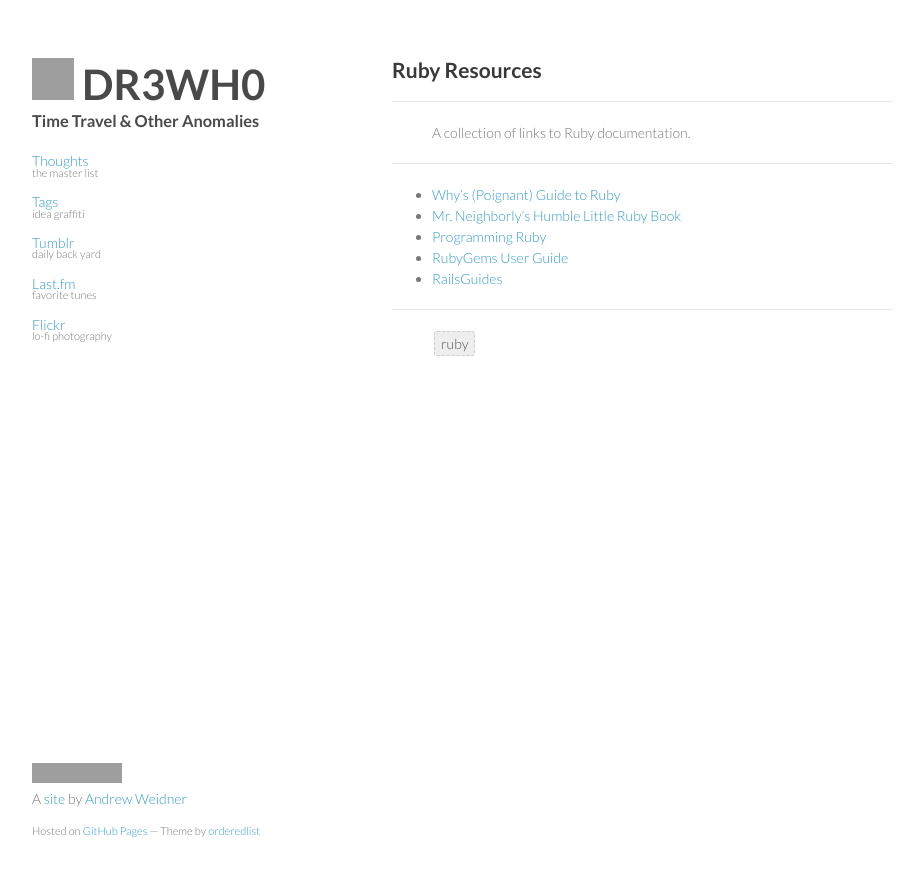
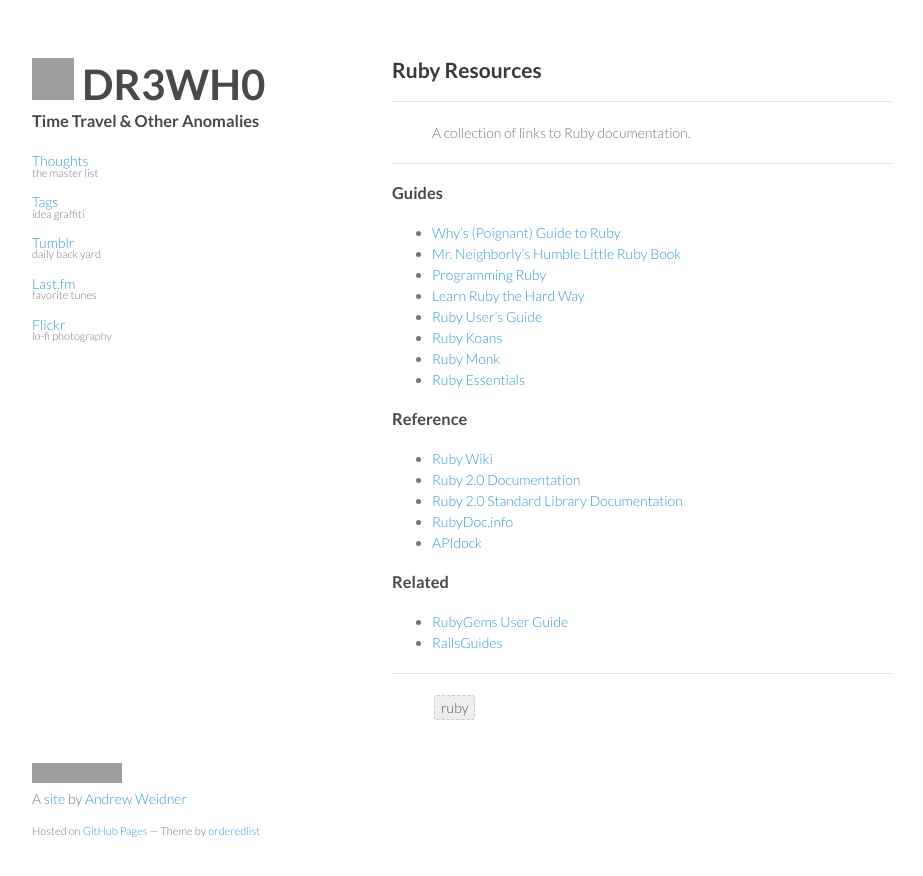
Before and after one commit to DR3WH0/DR3WH0.github.io, a Jekyll site: the page built from _posts/2013-07-30-ruby-resources.md, in a window 1280 px wide. Shown: the top 876 px of the page, without its empty margins (178-1101 px from the left). Built offline with Jekyll 4.4.1, drawn with Linux system fonts in a browser that asks for light colours; Markdown is read by kramdown in place of the engine named in the settings; comment, search, counter and statistics services are not loaded; grey boxes are pictures that could not be loaded.

Commit message:
Updated 2013-07-30-ruby-resources.md

```diff
--- a/_posts/2013-07-30-ruby-resources.md
+++ b/_posts/2013-07-30-ruby-resources.md
@@ -7,8 +7,26 @@ tags: ruby
 description: A collection of links to Ruby documentation.
 ---
 
+### Guides
+
 * [Why's (Poignant) Guide to Ruby](http://mislav.uniqpath.com/poignant-guide/)
 * [Mr. Neighborly's Humble Little Ruby Book](http://www.humblelittlerubybook.com/)
 * [Programming Ruby](http://www.ruby-doc.org/docs/ProgrammingRuby/)
+* [Learn Ruby the Hard Way](http://ruby.learncodethehardway.org/book/)
+* [Ruby User's Guide](http://www.rubyist.net/~slagell/ruby/)
+* [Ruby Koans](http://rubykoans.com/)
+* [Ruby Monk](http://rubymonk.com/)
+* [Ruby Essentials](http://www.techotopia.com/index.php/Ruby_Essentials)
+
+### Reference
+
+* [Ruby Wiki](http://en.wikibooks.org/wiki/Ruby_programming_language)
+* [Ruby 2.0 Documentation](http://www.ruby-doc.org/core-2.0/)
+* [Ruby 2.0 Standard Library Documentation](http://www.ruby-doc.org/stdlib-2.0/)
+* [RubyDoc.info](http://www.rubydoc.info/)
+* [APIdock](http://apidock.com/)
+
+### Related
+
 * [RubyGems User Guide](http://docs.rubygems.org/read/book/1)
 * [RailsGuides](http://guides.rubyonrails.org/index.html)
```
